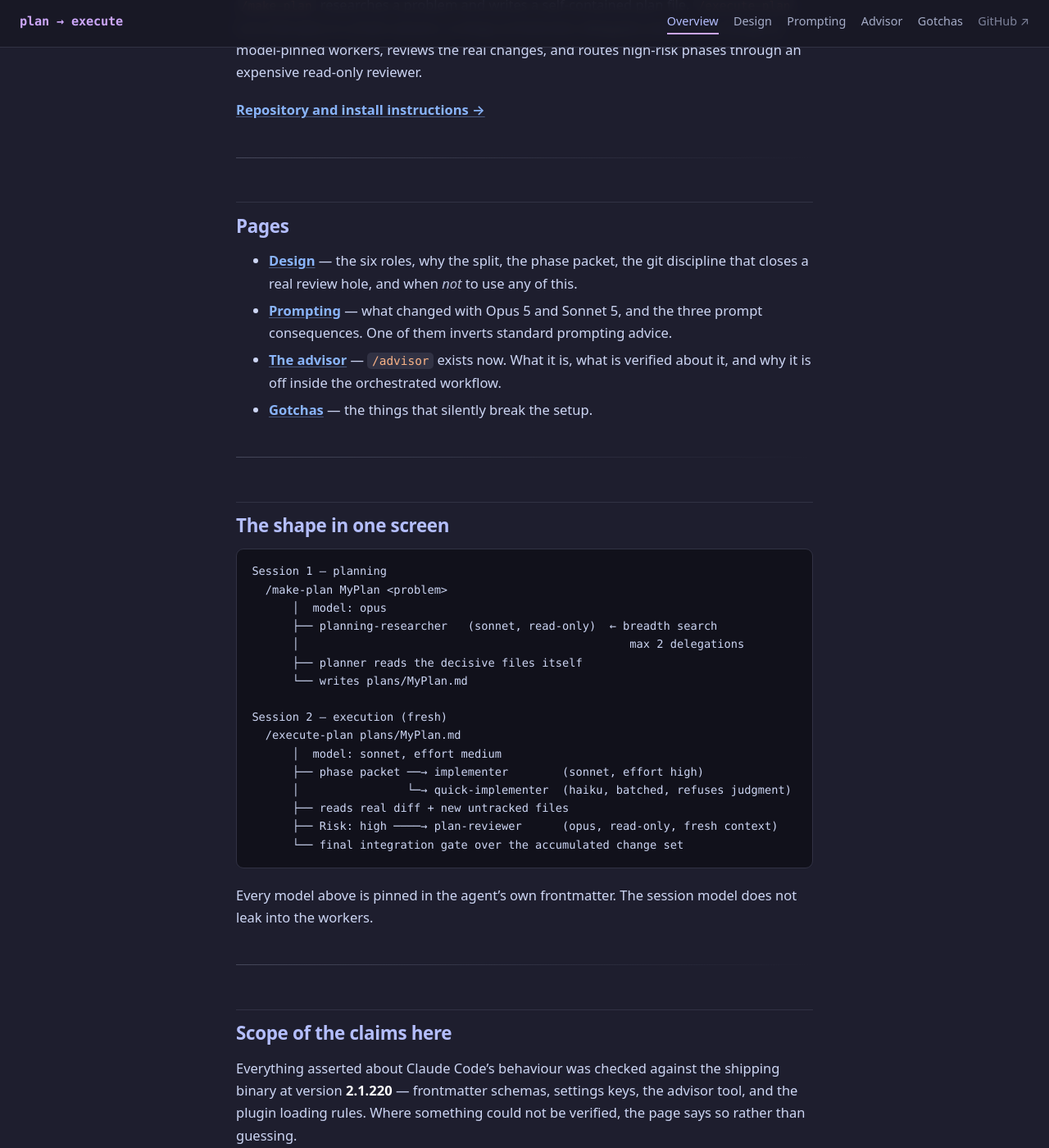
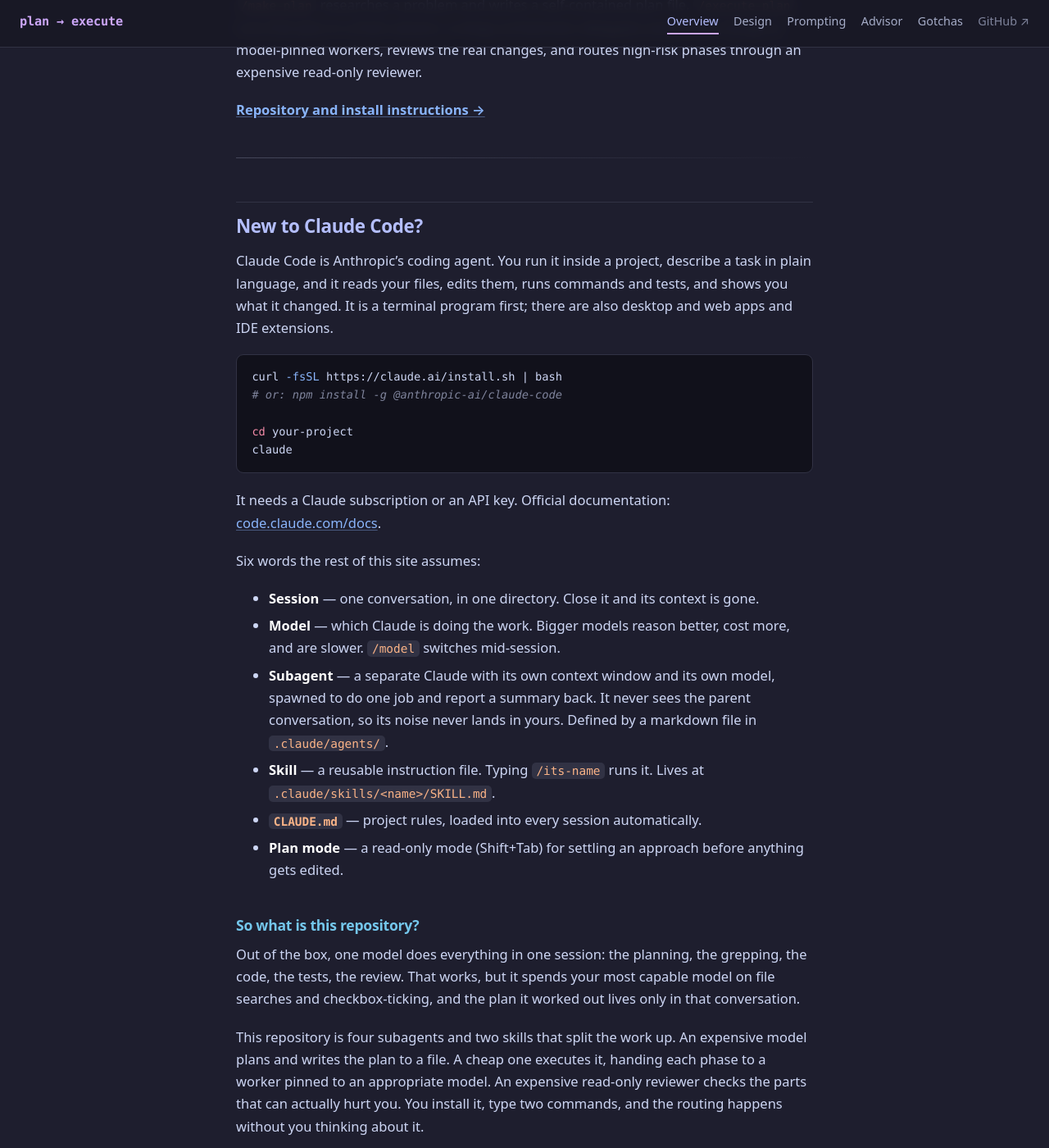
Before and after one commit to ekstremedia/claude-code-plan-and-execution, a Jekyll site: the page built from docs/index.md, in a window 1280 px wide and 1400 px high, scrolled down 214 px. Shown: the whole window at 82% size. Built offline with Jekyll 4.4.1, drawn with Linux system fonts in a browser that asks for light colours; some of the changed text lies outside the part shown.

Commit message:
docs: explain what Claude Code is before assuming it
The site opened by assuming the reader already knew what a subagent, a skill,
and a session were. Adds an orientation section to the index: what Claude Code
is, how to install and start it, the six terms the rest of the pages use, and
what problem this repository actually solves relative to using Claude Code
plainly.

Co-Authored-By: Claude Opus 5 (1M context) <noreply@anthropic.com>
Claude-Session: https://claude.ai/code/session_016xFmmjPahtfSo1uNUC5Pbh

````diff
--- a/docs/index.md
+++ b/docs/index.md
@@ -12,6 +12,58 @@ every code change to model-pinned workers, reviews the real changes, and routes
 high-risk phases through an expensive read-only reviewer.
 
 **[Repository and install instructions →](https://github.com/ekstremedia/claude-code-plan-and-execution)**
+
+---
+
+## New to Claude Code?
+
+Claude Code is Anthropic's coding agent. You run it inside a project, describe a
+task in plain language, and it reads your files, edits them, runs commands and
+tests, and shows you what it changed. It is a terminal program first; there are
+also desktop and web apps and IDE extensions.
+
+```bash
+curl -fsSL https://claude.ai/install.sh | bash
+# or: npm install -g @anthropic-ai/claude-code
+
+cd your-project
+claude
+```
+
+It needs a Claude subscription or an API key. Official documentation:
+[code.claude.com/docs](https://code.claude.com/docs).
+
+Six words the rest of this site assumes:
+
+- **Session** — one conversation, in one directory. Close it and its context is
+  gone.
+- **Model** — which Claude is doing the work. Bigger models reason better, cost
+  more, and are slower. `/model` switches mid-session.
+- **Subagent** — a separate Claude with its own context window and its own model,
+  spawned to do one job and report a summary back. It never sees the parent
+  conversation, so its noise never lands in yours. Defined by a markdown file in
+  `.claude/agents/`.
+- **Skill** — a reusable instruction file. Typing `/its-name` runs it. Lives at
+  `.claude/skills/<name>/SKILL.md`.
+- **`CLAUDE.md`** — project rules, loaded into every session automatically.
+- **Plan mode** — a read-only mode (Shift+Tab) for settling an approach before
+  anything gets edited.
+
+### So what is this repository?
+
+Out of the box, one model does everything in one session: the planning, the
+grepping, the code, the tests, the review. That works, but it spends your most
+capable model on file searches and checkbox-ticking, and the plan it worked out
+lives only in that conversation.
+
+This repository is four subagents and two skills that split the work up. An
+expensive model plans and writes the plan to a file. A cheap one executes it,
+handing each phase to a worker pinned to an appropriate model. An expensive
+read-only reviewer checks the parts that can actually hurt you. You install it,
+type two commands, and the routing happens without you thinking about it.
+
+It is worth it for long or risky work. For a quick fix it is overhead — the
+[design page](design.md) says plainly when not to use it.
 
 ---
 
````
